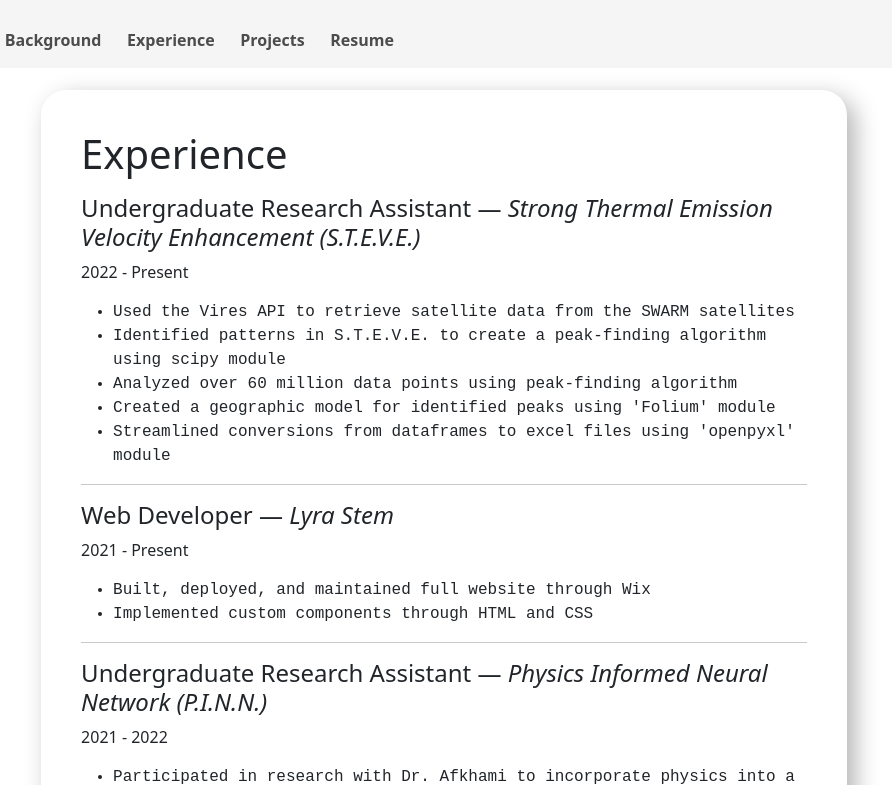
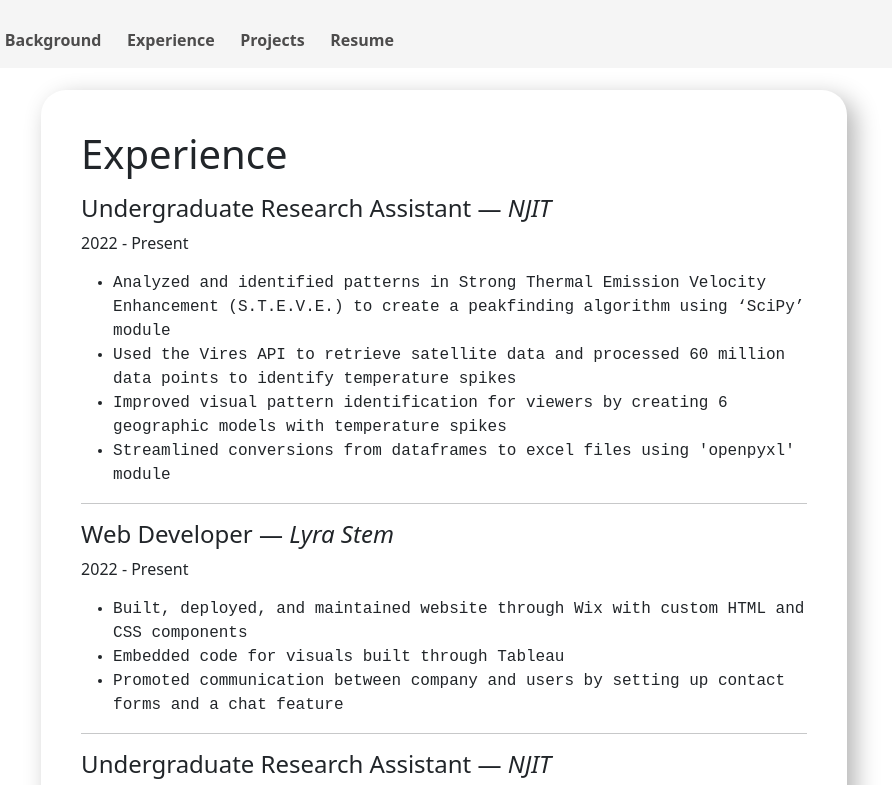
Before and after one commit to Harsh-Panwar000/Portfolio, a plain HTML site: page experience.html in a window 1280 px wide. Shown: the top 785 px of the page, 388-1280 px from the left. Drawn offline with nearby package versions, Linux system fonts and the light colour scheme.

Commit message:
Updated experiences

```diff
--- a/experience.html
+++ b/experience.html
@@ -57,29 +57,29 @@
             <div class="content">
                 <div style="padding-top:5% ; padding-bottom: 5%;">
                     <h1 style="margin-left:5% ;"> Experience</h1>
-                    <h4 style="margin-left:5% ; margin-top: 2%; margin-right:5%; "> Undergraduate Research Assistant — <em>Strong Thermal Emission Velocity Enhancement (S.T.E.V.E.)</em></h4>
+                    <h4 style="margin-left:5% ; margin-top: 2%; margin-right:5%; "> Undergraduate Research Assistant — <em>NJIT</em></h4>
                     <h7 style="margin-left:5% ; "> 2022 - Present</h7>
                     <div style="margin-left:5% ; margin-top:2%; margin-right:5%;font-family: 'Courier New', Courier, monospace;">
                     <ul>
-                        <li>Used the Vires API to retrieve satellite data from the SWARM satellites</li>
-                        <li>Identified patterns in S.T.E.V.E. to create a peak-finding algorithm using scipy module</li>
-                        <li>Analyzed over 60 million data points using peak-finding algorithm</li>
-                        <li>Created a geographic model for identified peaks using 'Folium' module</li>
+                        <li>Analyzed and identified patterns in Strong Thermal Emission Velocity Enhancement (S.T.E.V.E.) to create a peakfinding algorithm using ‘SciPy’ module</li>
+                        <li>Used the Vires API to retrieve satellite data and processed 60 million data points to identify temperature spikes</li>
+                        <li>Improved visual pattern identification for viewers by creating 6 geographic models with temperature spikes</li>
                         <li>Streamlined conversions from dataframes to excel files using 'openpyxl' module</li>
                     </ul>
                     <hr>
                     </div>
 
                     <h4 style="margin-left:5% ; margin-top: 2%; margin-right:5%; "> Web Developer — <em>Lyra Stem</em></h4>
-                    <h7 style="margin-left:5% ; "> 2021 - Present</h7>
+                    <h7 style="margin-left:5% ; "> 2022 - Present</h7>
                     <div style="margin-left:5% ; margin-top:2%; margin-right:5%;font-family: 'Courier New', Courier, monospace;">
                     <ul>
-                        <li>Built, deployed, and maintained full website through Wix</li>
-                        <li>Implemented custom components through HTML and CSS</li>
+                        <li>Built, deployed, and maintained website through Wix with custom HTML and CSS components</li>
+                        <li>Embedded code for visuals built through Tableau</li>
+                        <li>Promoted communication between company and users by setting up contact forms and a chat feature</li>
                     </ul>
                     <hr>
                     </div>
-                    <h4 style="margin-left:5% ; margin-top: 2%; margin-right:5%; "> Undergraduate Research Assistant — <em>Physics Informed Neural Network (P.I.N.N.)</em></h4>
+                    <h4 style="margin-left:5% ; margin-top: 2%; margin-right:5%; "> Undergraduate Research Assistant — <em>NJIT</em></h4>
                     <h7 style="margin-left:5% ; "> 2021 - 2022</h7>
                     <div style="margin-left:5% ; margin-top:2%; margin-right:5%;font-family: 'Courier New', Courier, monospace;">
                     <ul>
```
